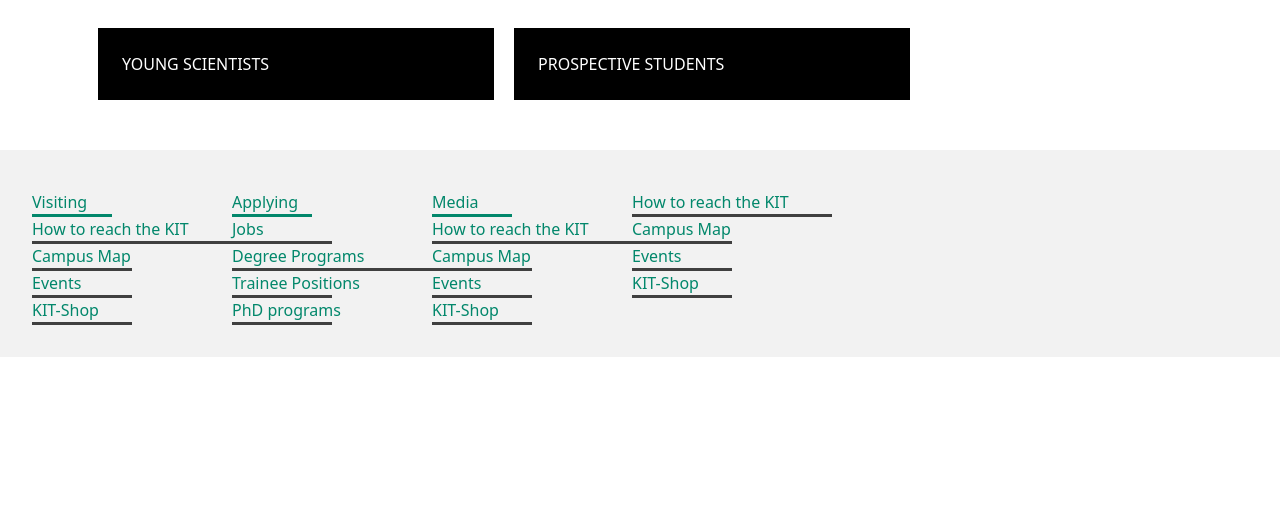
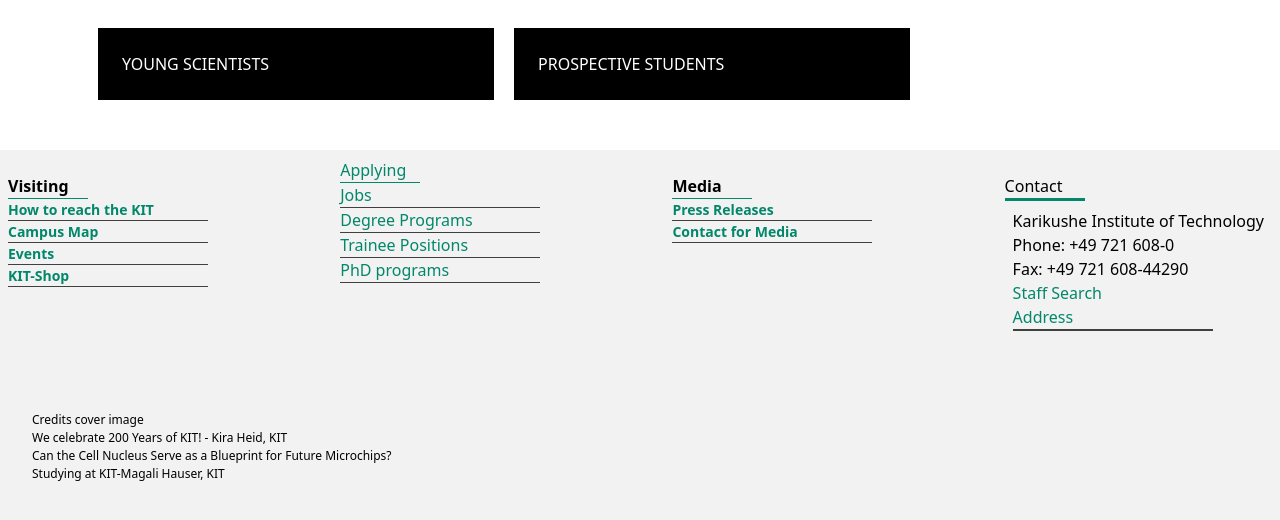
Before and after one commit to Ofallbrains/kitedu, a website: page index.html in a window 1280 px wide. Shown: the part 564-1084 px from the top of the page. Before the commit the page ends 921 px from the top, so only its background shows below. Drawn offline with nearby package versions, Linux system fonts and the light colour scheme.

Commit message:
Footer responsiveness

```diff
--- a/index.html
+++ b/index.html
@@ -94,7 +94,7 @@
         <div class="absolute top-4 text-white">
 
           <h1 class="px-12 mt-[50px] text-4xl">We celebrate 200 years of KIT!</h1>
-          <div class="h-[3px] w-[350px] bg-green-600 ml-12 mt-4"></div>
+          <div class="h-[1px] w-[350px] bg-green-600 ml-12 mt-4"></div>
           <div class="flex items-center">
             <p class="px-12 mt-8">KIT. Place of the future. Since 1825.</p>
             <ion-icon name="arrow-forward-outline" class="mt-4 mr-0"></ion-icon>
@@ -201,67 +201,88 @@
 
 
   <footer>
-    <div class="bg-[#F2F2F2] p-8 flex">
+    <div class="bg-[#F2F2F2] h-[400px]">
+
+      <div class="flex justify-between p-2 ">
 
 
 
-      <div class="text-[#02876B] pt-2">
+        <div class=" mt-4 font-bold">
 
           <h1>Visiting</h1>
-        <div class="h-[3px] bg-[#02876B] w-[80px]"></div>
+          <div class="h-[1px] bg-[#02876B] w-[80px]"></div>
+
+          <div class="text-[#02876B] text-[14px] ">
 
             <p>How to reach the KIT</p>
-        <div class="h-[3px] bg-[#404040] w-[200px]"></div>
+            <div class="h-[1px] bg-[#404040] w-[200px]"></div>
             <p>Campus Map</p>
-        <div class="h-[3px] bg-[#404040] w-[100px]"></div>
+            <div class="h-[1px] bg-[#404040] w-[200px]"></div>
             <p>Events</p>
-        <div class="h-[3px] bg-[#404040] w-[100px]"></div>
+            <div class="h-[1px] bg-[#404040] w-[200px]"></div>
             <p>KIT-Shop</p>
-        <div class="h-[3px] bg-[#404040] w-[100px]"></div>
+            <div class="h-[1px] bg-[#404040] w-[200px]"></div>
+
+          </div>
         </div>
 
 
-      <div class="text-[#02876B] pt-2">
+        <div class="text-[#02876B]">
 
           <h1>Applying</h1>
-        <div class="h-[3px] bg-[#02876B] w-[80px]"></div>
+          <div class="h-[1px] bg-[#02876B] w-[80px]"></div>
 
           <p>Jobs</p>
-        <div class="h-[3px] bg-[#404040] w-[100px]"></div>
+          <div class="h-[1px] bg-[#404040] w-[200px]"></div>
           <p>Degree Programs</p>
-        <div class="h-[3px] bg-[#404040] w-[200px]"></div>
+          <div class="h-[1px] bg-[#404040] w-[200px]"></div>
           <p>Trainee Positions</p>
-        <div class="h-[3px] bg-[#404040] w-[100px]"></div>
+          <div class="h-[1px] bg-[#404040] w-[200px]"></div>
           <p>PhD programs</p>
-        <div class="h-[3px] bg-[#404040] w-[100px]"></div>
+          <div class="h-[1px] bg-[#404040] w-[200px]"></div>
         </div>
 
 
-      <div class="text-[#02876B] pt-2">
+        <div class="mt-4 font-bold ">
+
           <h1>Media</h1>
-        <div class="h-[3px] bg-[#02876B] w-[80px]"></div>
-        <p>How to reach the KIT</p>
-        <div class="h-[3px] bg-[#404040] w-[200px]"></div>
-        <p>Campus Map</p>
-        <div class="h-[3px] bg-[#404040] w-[100px]"></div>
-        <p>Events</p>
-        <div class="h-[3px] bg-[#404040] w-[100px]"></div>
-        <p>KIT-Shop</p>
-        <div class="h-[3px] bg-[#404040] w-[100px]"></div>
+          <div class="h-[1px] bg-[#02876B] w-[80px]"></div>
+
+          <div class="text-[#02876B] text-[14px]">
+            <p>Press Releases</p>
+            <div class="h-[1px] bg-[#404040] w-[200px]"></div>
+            <p>Contact for Media</p>
+            <div class="h-[1px] bg-[#404040] w-[200px]"></div>
+
+          </div>
         </div>
 
-      <div class="text-[#02876B] pt-2">
-        <p>How to reach the KIT</p>
-        <div class="h-[3px] bg-[#404040] w-[200px]"></div>
-        <p>Campus Map</p>
-        <div class="h-[3px] bg-[#404040] w-[100px]"></div>
-        <p>Events</p>
-        <div class="h-[3px] bg-[#404040] w-[100px]"></div>
-        <p>KIT-Shop</p>
-        <div class="h-[3px] bg-[#404040] w-[100px]"></div>
+        <div class=" mt-4">
+
+          <h1 class="">Contact</h1>
+          <div class="h-[3px] bg-[#02876B] w-[80px]"></div>
+
+          <div class="p-2">
+            <p>Karikushe Institute of Technology</p>
+            <p>Phone: +49 721 608-0</p>
+            <p>Fax: +49 721 608-44290</p>
+            <p class="text-[#02876B]">Staff Search</p>
+            <p class="text-[#02876B]">Address</p>
+            <div class="h-[2px] bg-[#404040] w-[200px]"></div>
+          </div>
         </div>
 
       </div>
+
+      <div class="font-light text-[12px] p-8 mt-8">
+        <p>Credits cover image</p>
+        <p>We celebrate 200 Years of KIT! - Kira Heid, KIT</p>
+        <p>Can the Cell Nucleus Serve as a Blueprint for Future Microchips?</p>
+        <p>Studying at KIT-Magali Hauser, KIT</p>
+
+      </div>
+    </div>
+
 
   </footer>
 
```
Also changed, not shown: src/output.css. Lines whose indentation alone changed are shown as unchanged.
